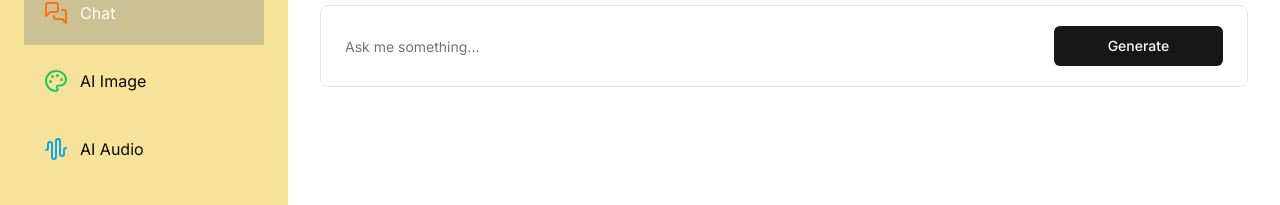
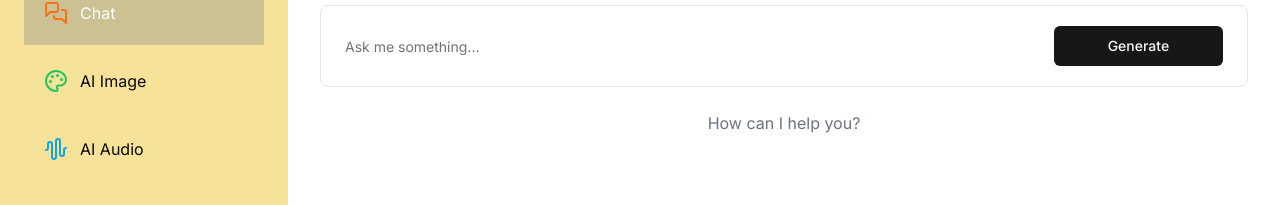
Before and after one commit to heehyun1128/Thinkey_AI-Content-Creation, a Next.js app: page /chat in a window 1280 px wide. Shown: the part 203-408 px from the top of the page. Built offline with nearby package versions, Linux system fonts and the light colour scheme.

Commit message:
chat page styling and api

```diff
--- a/app/(dashboard)/(routes)/chat/page.tsx
+++ b/app/(dashboard)/(routes)/chat/page.tsx
@@ -3,6 +3,7 @@ import { Heading } from "@/components/heading";
 import { Form, FormControl, FormField, FormItem } from "@/components/ui/form";
 import { Button } from "@/components/ui/button";
 import { Input } from "@/components/ui/input";
+import {LoadingSpace} from '@/components/LoadingSpace'
 import { MessagesSquare } from "lucide-react";
 import { useForm } from "react-hook-form";
 import { formSchema } from "./constants";
@@ -12,6 +13,7 @@ import axios from "axios";
 import { useRouter } from "next/navigation";
 import { useState } from "react";
 import ChatCompletionRequestMessage from "openai";
+import { Loader } from "lucide-react"
 
 import { ChatCompletionMessageParam , ChatCompletionContentPart,ChatCompletionContentPartText} from "openai/resources/chat/completions";
 
@@ -98,6 +100,12 @@ const ChatPage = () => {
           </Form>
         </div>
         <div className="space-y-4 mt-4">
+        {isLoading && <div className="p-8 flex items-center w-full justify-center bg-muted">
+                <Loader />
+            </div>}
+            {msgs.length===0 && !isLoading && (
+                <LoadingSpace label="How can I help you?" />
+            )}
           <div className="flex flex-col-reverse gap-y-2">
             {msgs.map((msg, idx) => (
               <div key={idx}>
--- /dev/null
+++ b/components/loader.tsx
@@ -0,0 +1,7 @@
+export const Loader =()=>{
+    return (
+        <div>
+            Loading...
+        </div>
+    )
+}
--- /dev/null
+++ b/components/loadingSpace.tsx
@@ -0,0 +1,16 @@
+
+
+interface EmptySpaceInterface{
+    label:string
+}
+
+export const LoadingSpace=({label}:EmptySpaceInterface)=>{
+    return (
+        <div className="h-full p-2 flex flex-col items-center">
+
+            <p className="items-center text-ml text-gray-500">
+                {label}
+            </p>
+        </div>
+    )
+}
```
Also changed, not shown: public/1.jpg (added), public/loading_space.jpg (added).
